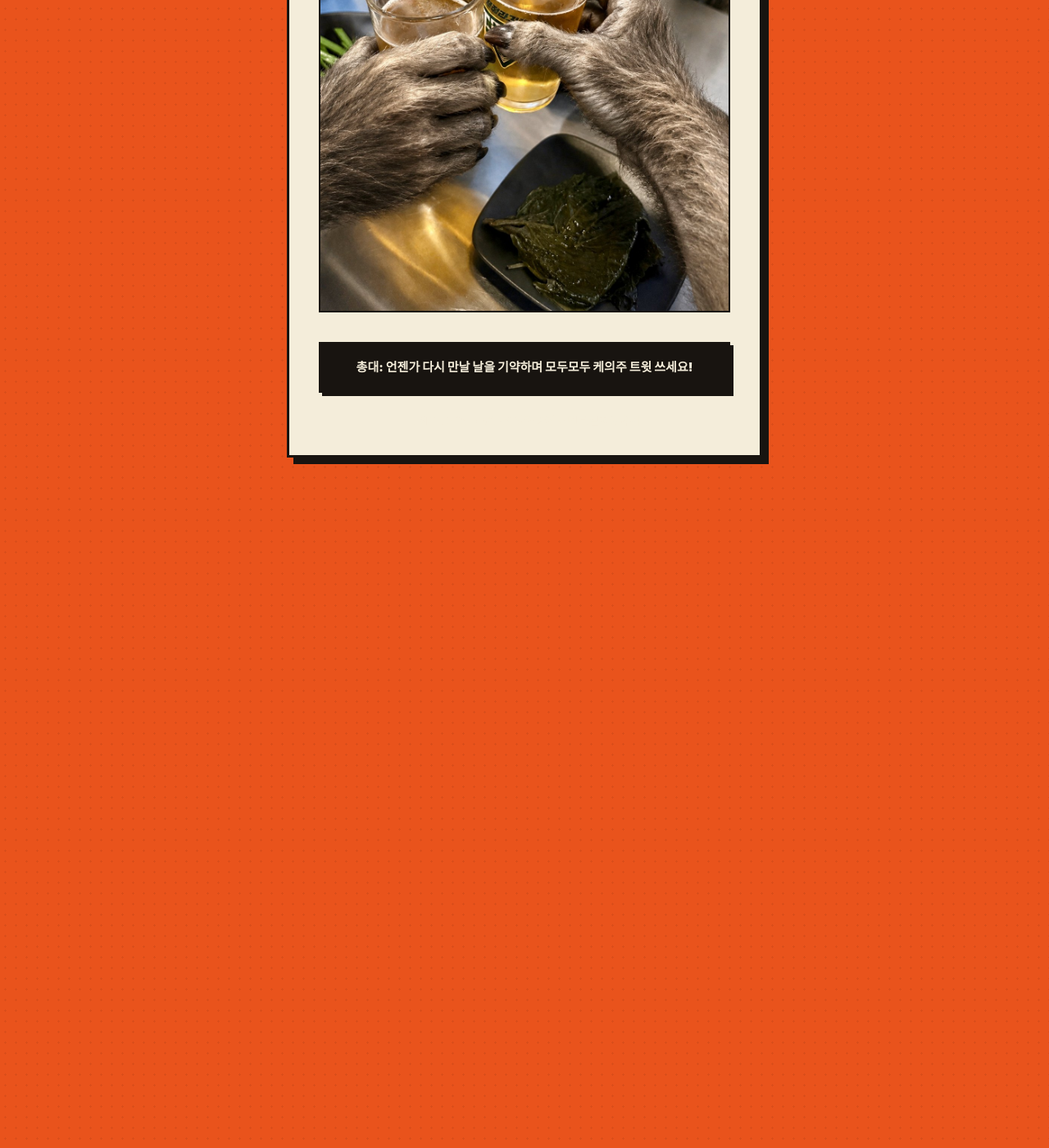
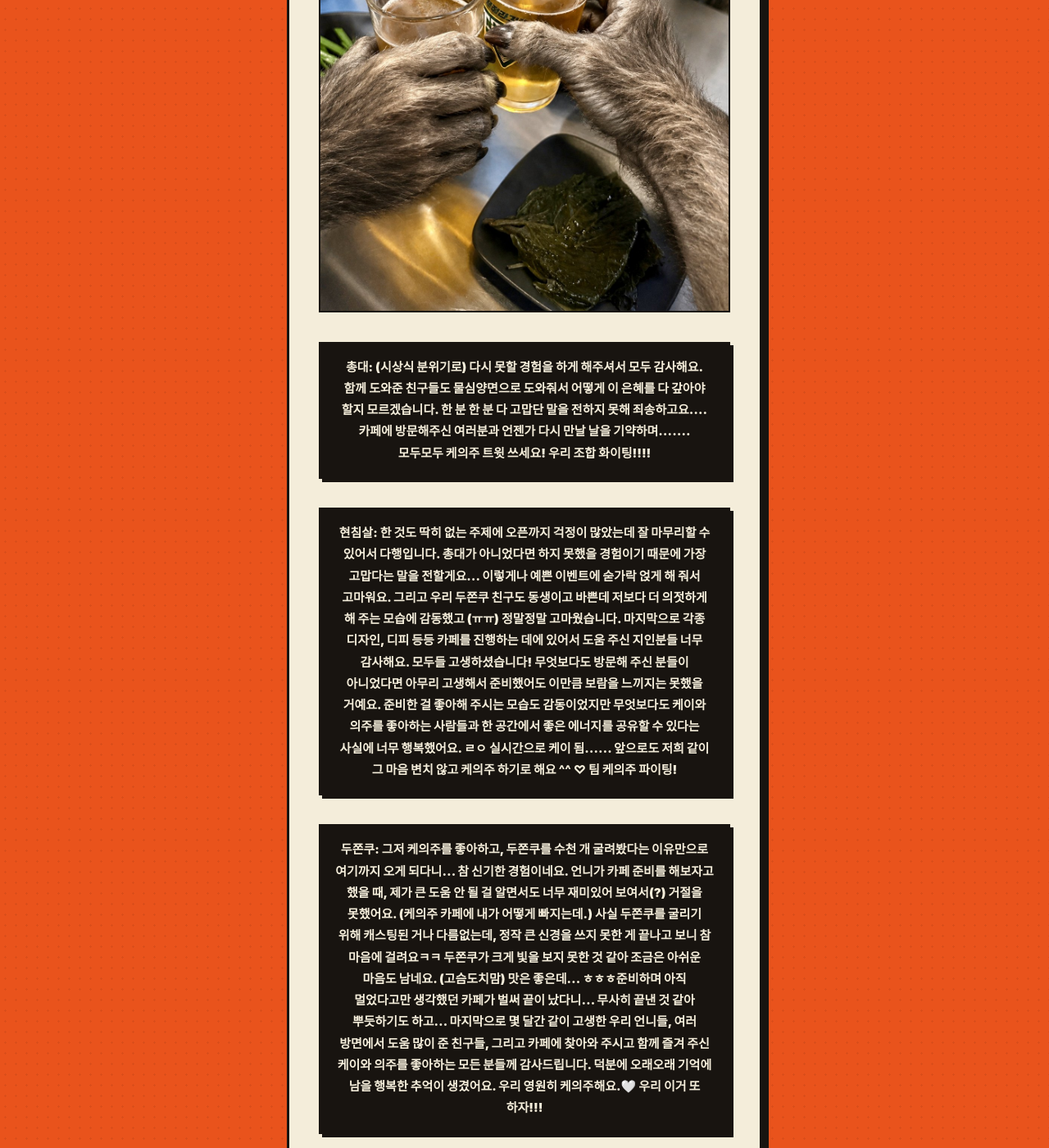
Before and after one commit to limitedpairing/blog, a Jekyll site: the page built from index.html, in a window 1280 px wide and 1400 px high, scrolled down 15531 px. Shown: the whole window at 82% size. Built offline with Jekyll 4.4.1, drawn with Linux system fonts in a browser that asks for light colours; some web fonts are replaced.

Commit message:
Update signoff messages in index.html

```diff
--- a/index.html
+++ b/index.html
@@ -178,7 +178,9 @@ description: "케의주 카페 이벤트(LIMITED PAIRING)의 작업기 — 총
 
   {% include photo.html file="028.jpg" caption="모두 수고했어요 🍺" %}
 
-  <p class="signoff">총대: 언젠가 다시 만날 날을 기약하며 모두모두 케의주 트윗 쓰세요!</p>
+  <p class="signoff">총대: (시상식 분위기로) 다시 못할 경험을 하게 해주셔서 모두 감사해요. 함께 도와준 친구들도 물심양면으로 도와줘서 어떻게 이 은혜를 다 갚아야 할지 모르겠습니다. 한 분 한 분 다 고맙단 말을 전하지 못해 죄송하고요…. 카페에 방문해주신 여러분과 언젠가 다시 만날 날을 기약하며……. 모두모두 케의주 트윗 쓰세요! 우리 조합 화이팅!!!!</p>
+  <p class="signoff">현침살: 한 것도 딱히 없는 주제에 오픈까지 걱정이 많았는데 잘 마무리할 수 있어서 다행입니다. 총대가 아니었다면 하지 못했을 경험이기 때문에 가장 고맙다는 말을 전할게요… 이렇게나 예쁜 이벤트에 숟가락 얹게 해 줘서 고마워요. 그리고 우리 두쫀쿠 친구도 동생이고 바쁜데 저보다 더 의젓하게 해 주는 모습에 감동했고 (ㅠㅠ) 정말정말 고마웠습니다. 마지막으로 각종 디자인, 디피 등등 카페를 진행하는 데에 있어서 도움 주신 지인분들 너무 감사해요. 모두들 고생하셨습니다! 무엇보다도 방문해 주신 분들이 아니었다면 아무리 고생해서 준비했어도 이만큼 보람을 느끼지는 못했을 거예요. 준비한 걸 좋아해 주시는 모습도 감동이었지만 무엇보다도 케이와 의주를 좋아하는 사람들과 한 공간에서 좋은 에너지를 공유할 수 있다는 사실에 너무 행복했어요. ㄹㅇ 실시간으로 케이 됨…… 앞으로도 저희 같이 그 마음 변치 않고 케의주 하기로 해요 ^^ ♡ 팀 케의주 파이팅!</p>
+  <p class="signoff">두쫀쿠: 그저 케의주를 좋아하고, 두쫀쿠를 수천 개 굴려봤다는 이유만으로 여기까지 오게 되다니… 참 신기한 경험이네요. 언니가 카페 준비를 해보자고 했을 때, 제가 큰 도움 안 될 걸 알면서도 너무 재미있어 보여서(?) 거절을 못했어요. (케의주 카페에 내가 어떻게 빠지는데.) 사실 두쫀쿠를 굴리기 위해 캐스팅된 거나 다름없는데, 정작 큰 신경을 쓰지 못한 게 끝나고 보니 참 마음에 걸려요ㅋㅋ 두쫀쿠가 크게 빛을 보지 못한 것 같아 조금은 아쉬운 마음도 남네요. (고슴도치맘) 맛은 좋은데… ㅎㅎㅎ준비하며 아직 멀었다고만 생각했던 카페가 벌써 끝이 났다니… 무사히 끝낸 것 같아 뿌듯하기도 하고…  마지막으로 몇 달간 같이 고생한 우리 언니들, 여러 방면에서 도움 많이 준 친구들, 그리고 카페에 찾아와 주시고 함께 즐겨 주신 케이와 의주를 좋아하는 모든 분들께 감사드립니다. 덕분에 오래오래 기억에 남을 행복한 추억이 생겼어요. 우리 영원히 케의주해요.🤍 우리 이거 또 하자!!!</p>
 
 </article>
 
```
